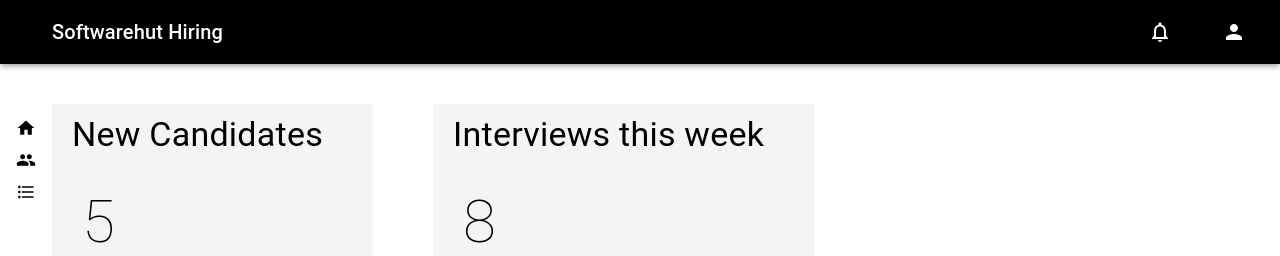
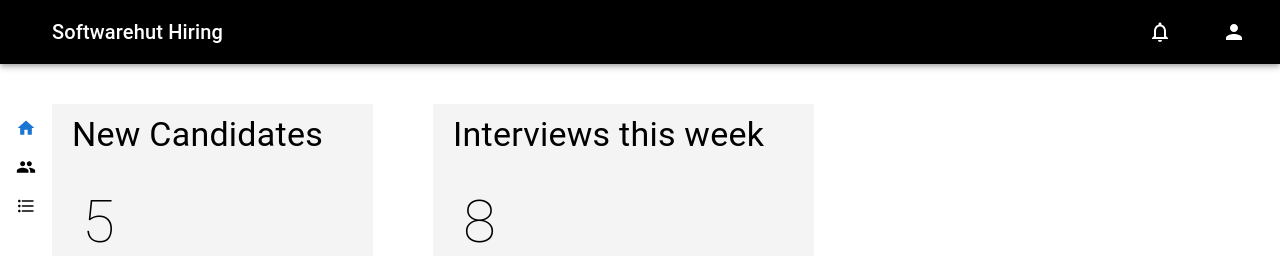
Before and after one commit to softwarehutpl/HeRo-frontend-2, a React (Create React App) app: page / in a window 1280 px wide. Shown: the top 256 px of the page. Built offline with nearby package versions, Linux system fonts and the light colour scheme.

Commit message:
added active color to icons (#61)
* added active color to icons

* color changed

```diff
--- a/src/modules/common/components/sidebar/Sidebar.tsx
+++ b/src/modules/common/components/sidebar/Sidebar.tsx
@@ -5,28 +5,33 @@ import ListItemIcon from '@mui/material/ListItemIcon';
 import HomeIcon from '@mui/icons-material/Home';
 import PeopleIcon from '@mui/icons-material/People';
 import FormatListBulletedIcon from '@mui/icons-material/FormatListBulleted';
-import { useNavigate } from "react-router-dom";
-
+import { NavLink, useNavigate, Link } from "react-router-dom";
 import { StyledBox } from './SidebarStyles';
 
+
 export default function Sidebar() {
-  const navigate = useNavigate();
   return (
     <StyledBox>
       <MenuList>
-        <MenuItem onClick={() => navigate("/")}>
+        <MenuItem>
           <ListItemIcon>
-            <HomeIcon style={{color: 'black'}} fontSize="small" />
+            <NavLink to="/" style={({isActive}) => (isActive ? { color: '#1976d2' } : { color: '#000000' })}>
+              <HomeIcon fontSize="small" />
+            </NavLink>
           </ListItemIcon>
         </MenuItem>
-        <MenuItem onClick={() => navigate("candidates")}>
+        <MenuItem>
           <ListItemIcon>
-            <PeopleIcon style={{color: 'black'}} fontSize="small" />
+            <NavLink to="candidates" style={({isActive}) => (isActive ? { color: '#1976d2' } : { color: '#000000' })}>
+              <PeopleIcon fontSize="small" />
+            </NavLink>
           </ListItemIcon>
         </MenuItem>
-        <MenuItem onClick={() => navigate("projects")}>
+        <MenuItem>
           <ListItemIcon>
-            <FormatListBulletedIcon style={{color: 'black'}} fontSize="small" />
+            <NavLink to="projects" style={({isActive}) => (isActive ? { color: '#1976d2' } : { color: '#000000' })}>
+              <FormatListBulletedIcon fontSize="small" />
+            </NavLink>
           </ListItemIcon>
         </MenuItem>
       </MenuList>
```
Also changed, not shown: src/index.tsx (+0 -11 lines).
